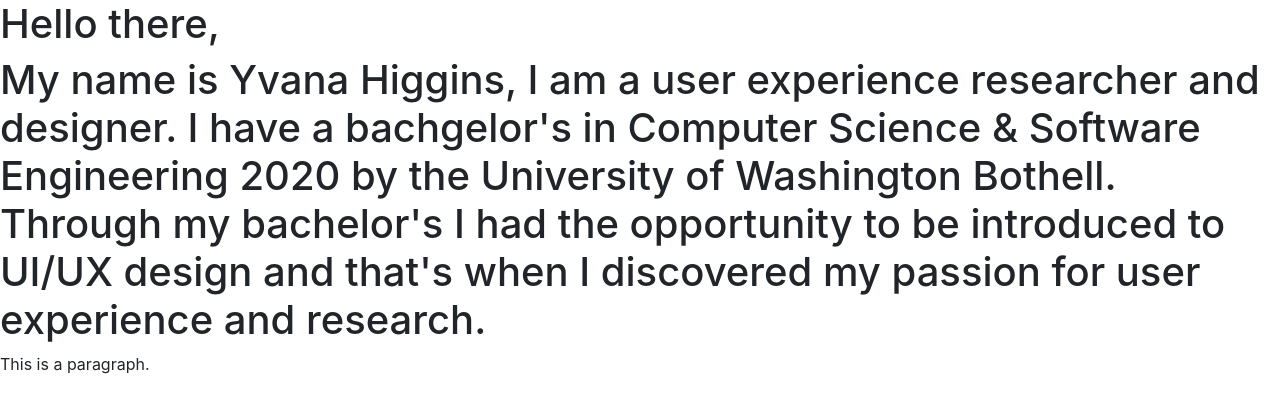
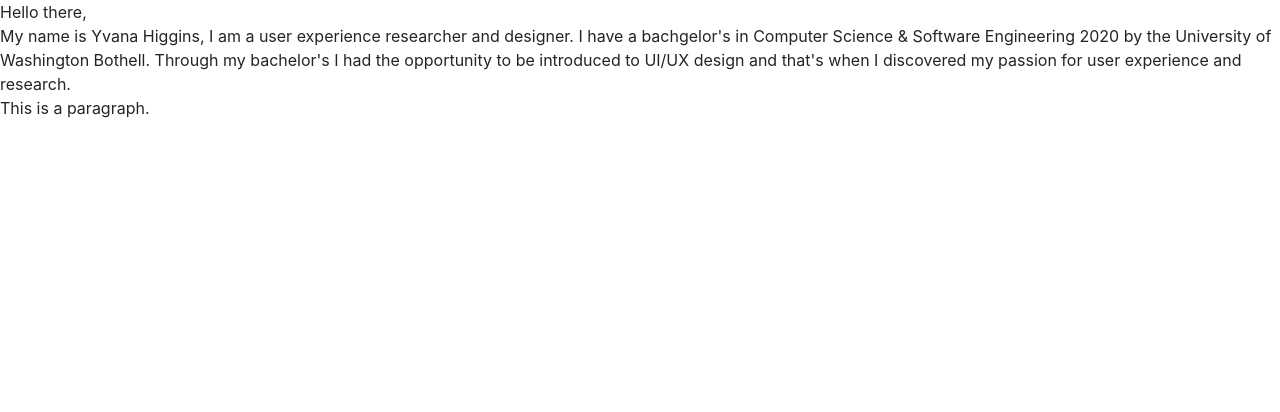
Before and after one commit to YvanaHiggins/YvanaHiggins.github.io, a plain HTML site: page index.html in a window 1280 px wide. Drawn offline with nearby package versions, Linux system fonts and the light colour scheme.

Commit message:
Update index.html

```diff
--- a/index.html
+++ b/index.html
@@ -16,13 +16,13 @@
     <div class= "opener">
 
         <div class= "opener-text-box">
-            <h1>Hello there,</h1>
+            <div class = "opener-headline">Hello there,</div>
 
-            <h1>My name is Yvana Higgins, I am a user experience researcher and designer.
+            <div class ="paragraph">My name is Yvana Higgins, I am a user experience researcher and designer.
             I have a bachgelor's in Computer Science & Software Engineering 2020 by the
             University of Washington Bothell. Through my bachelor's I had the opportunity to be
             introduced to UI/UX design and that's when I discovered my passion for user experience
-            and research. </h1>
+            and research. </div>
 
         </div>
 
```
